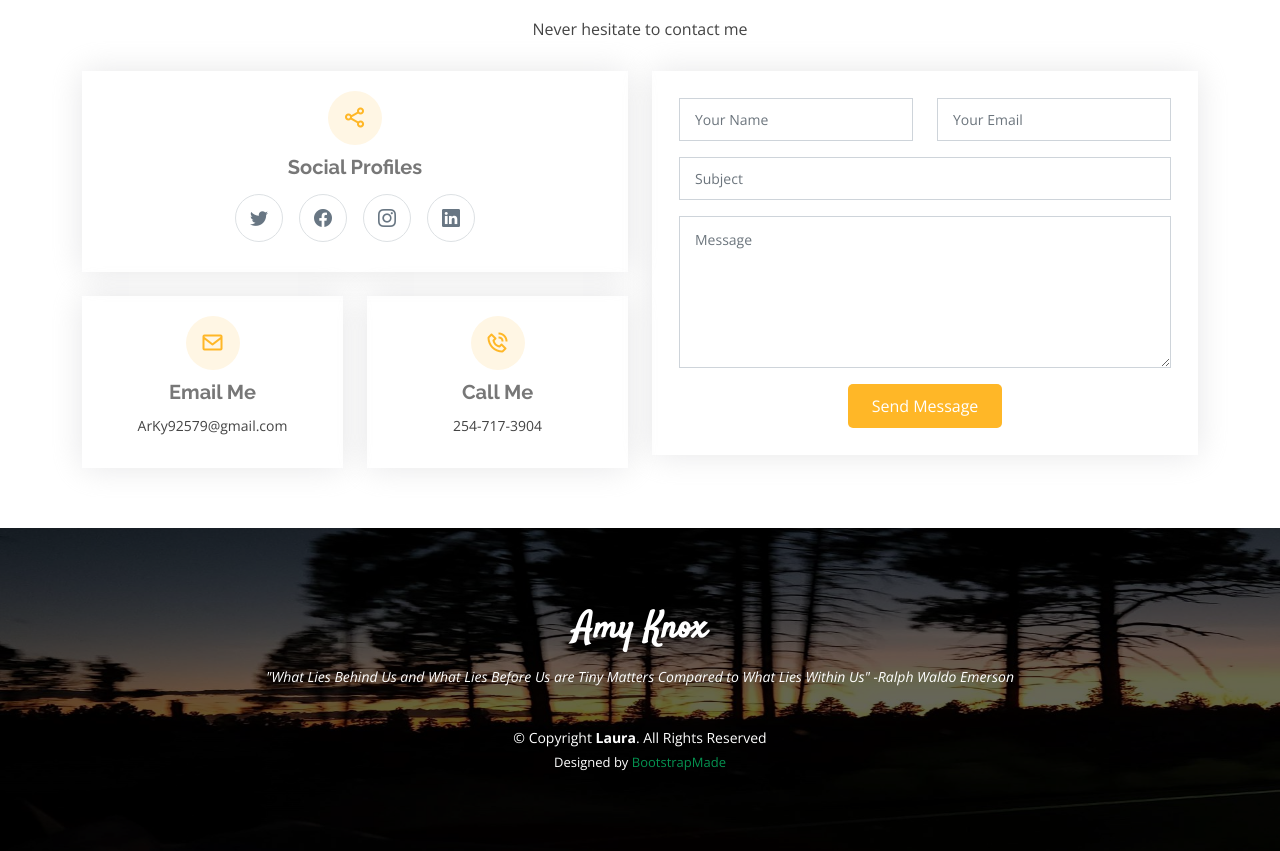
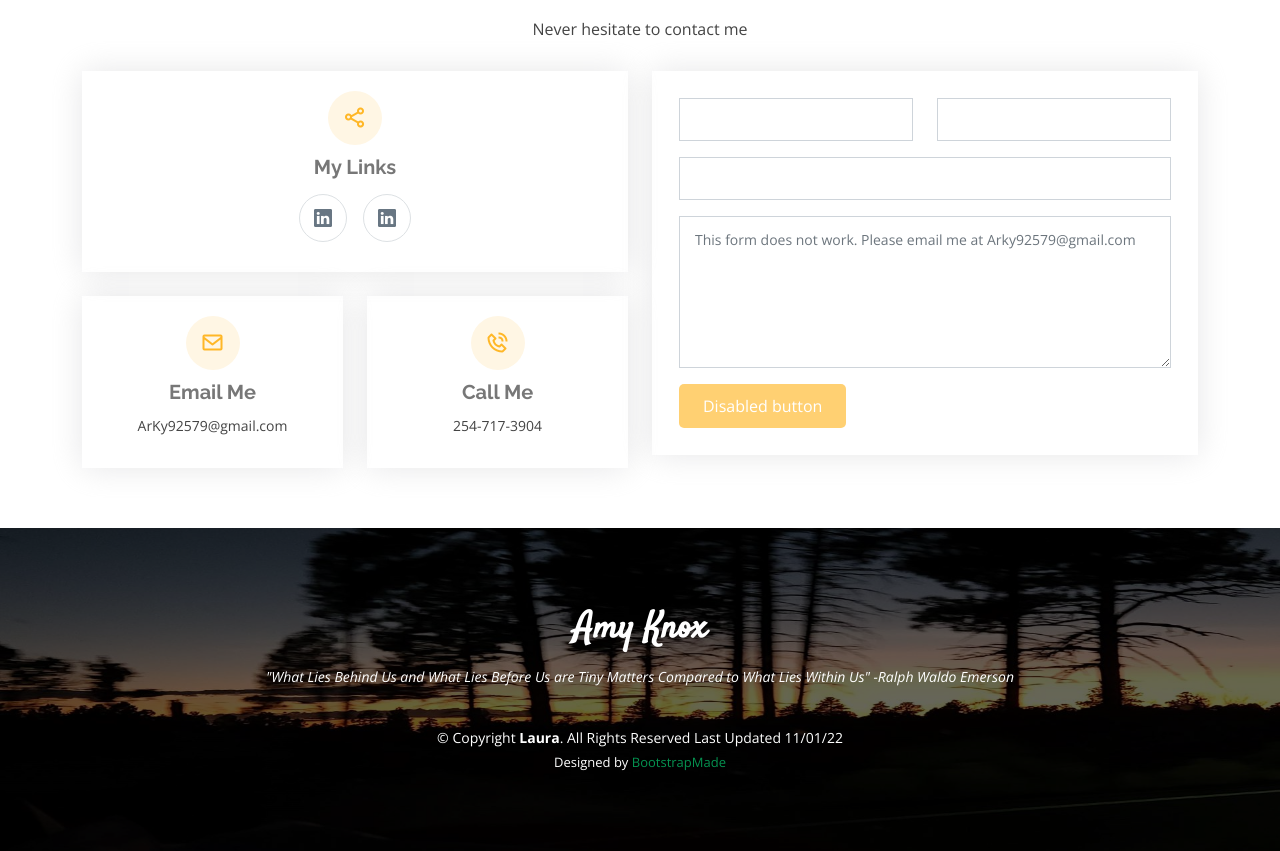
Before and after one commit to Arkangel79/Arkangel79.github.io, a plain HTML site: page index.html in a window 1280 px wide. Shown: the part 5612-6463 px from the top of the page. Drawn offline with nearby package versions, Linux system fonts and the light colour scheme.

Commit message:
Update index.html

```diff
--- a/index.html
+++ b/index.html
@@ -375,12 +375,11 @@
               <div class="col-md-12">
                 <div class="info-box">
                   <i class="bx bx-share-alt"></i>
-                  <h3>Social Profiles</h3>
+                  <h3>My Links</h3>
                   <div class="social-links">
-                    <a href="#" class="twitter"><i class="bi bi-twitter"></i></a>
-                    <a href="#" class="facebook"><i class="bi bi-facebook"></i></a>
-                    <a href="#" class="instagram"><i class="bi bi-instagram"></i></a>
-                    <a href="#" class="https://www.linkedin.com/in/amy-knox-0b0201a1/"><i class="bi bi-linkedin"></i></a>
+                    <a href="https://www.linkedin.com/in/amy-knox-0b0201a1/" <i class="bi bi-linkedin"></i>
+                    <a href="https://www.linkedin.com/in/amy-knox-0b0201a1/" <i class="bi bi-linkedin"></i></a>
+                    </a>
                   </div>
                 </div>
               </div>
@@ -401,29 +400,31 @@
             </div>
 
           </div>
-
+<!-- Took out the email link button and used tooltips to disable the button 11/01 -->
           <div class="col-lg-6">
             <form action="forms/contact.php" method="post" role="form" class="php-email-form">
               <div class="row">
                 <div class="col-md-6 form-group">
-                  <input type="text" name="name" class="form-control" id="name" placeholder="Your Name" required>
+                  <input type="text" name="name" class="form-control" id="name" placeholder="" required>
                 </div>
                 <div class="col-md-6 form-group mt-3 mt-md-0">
-                  <input type="email" class="form-control" name="email" id="email" placeholder="Your Email" required>
+                  <input type="email" class="form-control" name="email" id="email" placeholder="" required>
                 </div>
               </div>
               <div class="form-group mt-3">
-                <input type="text" class="form-control" name="subject" id="subject" placeholder="Subject" required>
+                <input type="text" class="form-control" name="subject" id="subject" placeholder="" required>
               </div>
               <div class="form-group mt-3">
-                <textarea class="form-control" name="message" rows="6" placeholder="Message" required></textarea>
+                <textarea class="form-control" name="message" rows="6" placeholder="This form does not work. Please email me at Arky92579@gmail.com" required></textarea>
               </div>
               <div class="my-3">
                 <div class="loading">Loading</div>
                 <div class="error-message"></div>
                 <div class="sent-message">Your message has been sent. Thank you!</div>
               </div>
-              <div class="text-center"><button type="submit">Send Message</button></div>
+             <span class="d-inline-block" tabindex="0" data-toggle="tooltip" title="Disabled tooltip">
+                <button class="btn btn-primary" style="pointer-events: none;" class="text-center" type="submit" disabled>Disabled button</button>
+              </span>
             </form>
           </div>
 
@@ -442,8 +443,8 @@
       </p> <!-- Added Quote 10/27-->
 
       <div class="copyright">
-        &copy; Copyright <strong><span>Laura</span></strong>. All Rights Reserved
-      </div>
+        &copy; Copyright <strong><span>Laura</span></strong>. All Rights Reserved Last Updated 11/01/22
+      </div><!-- Added last updated info. 11/01 -->
       <div class="credits">
         <!-- All the links in the footer should remain intact. -->
         <!-- You can delete the links only if you purchased the pro version. -->
```
